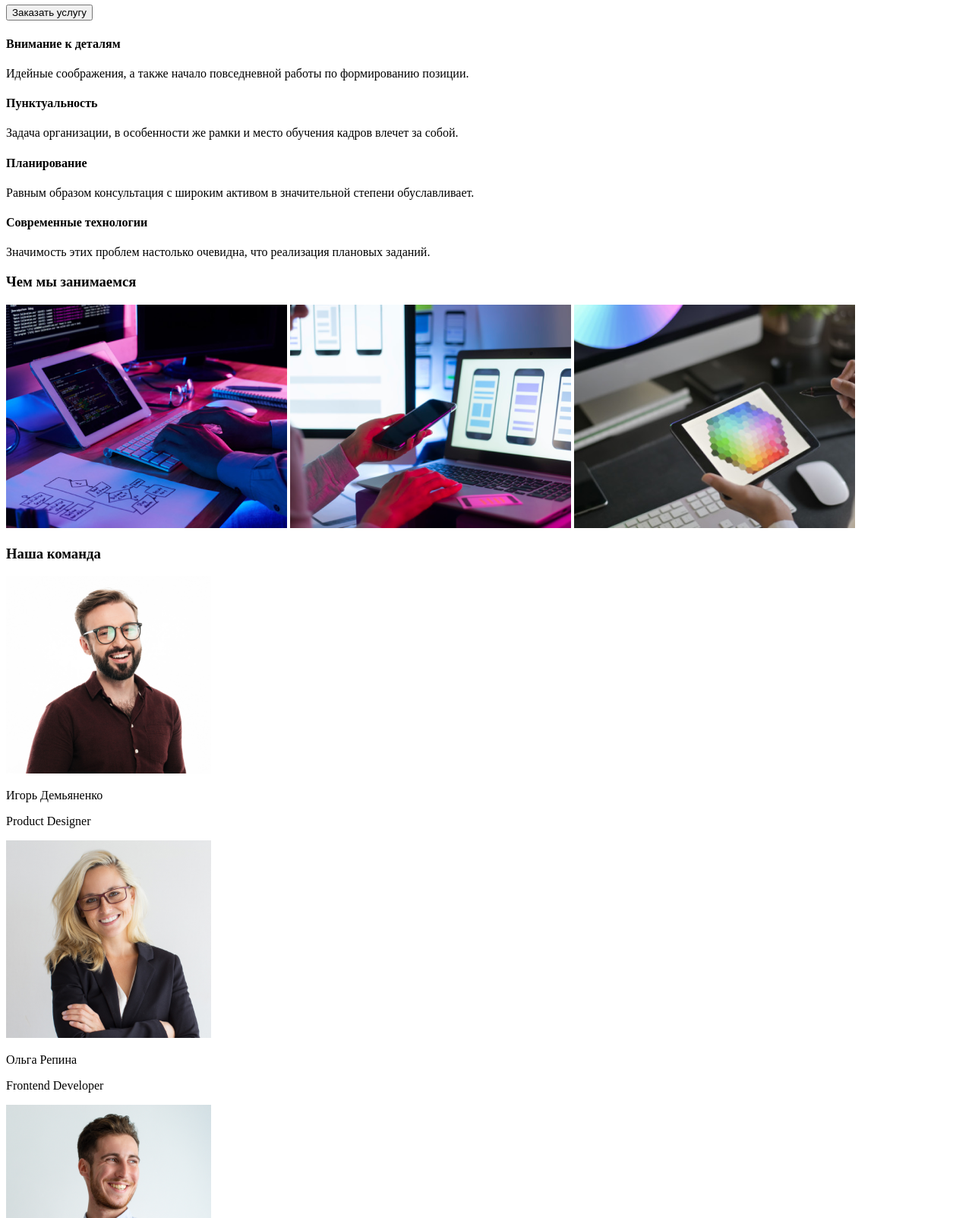
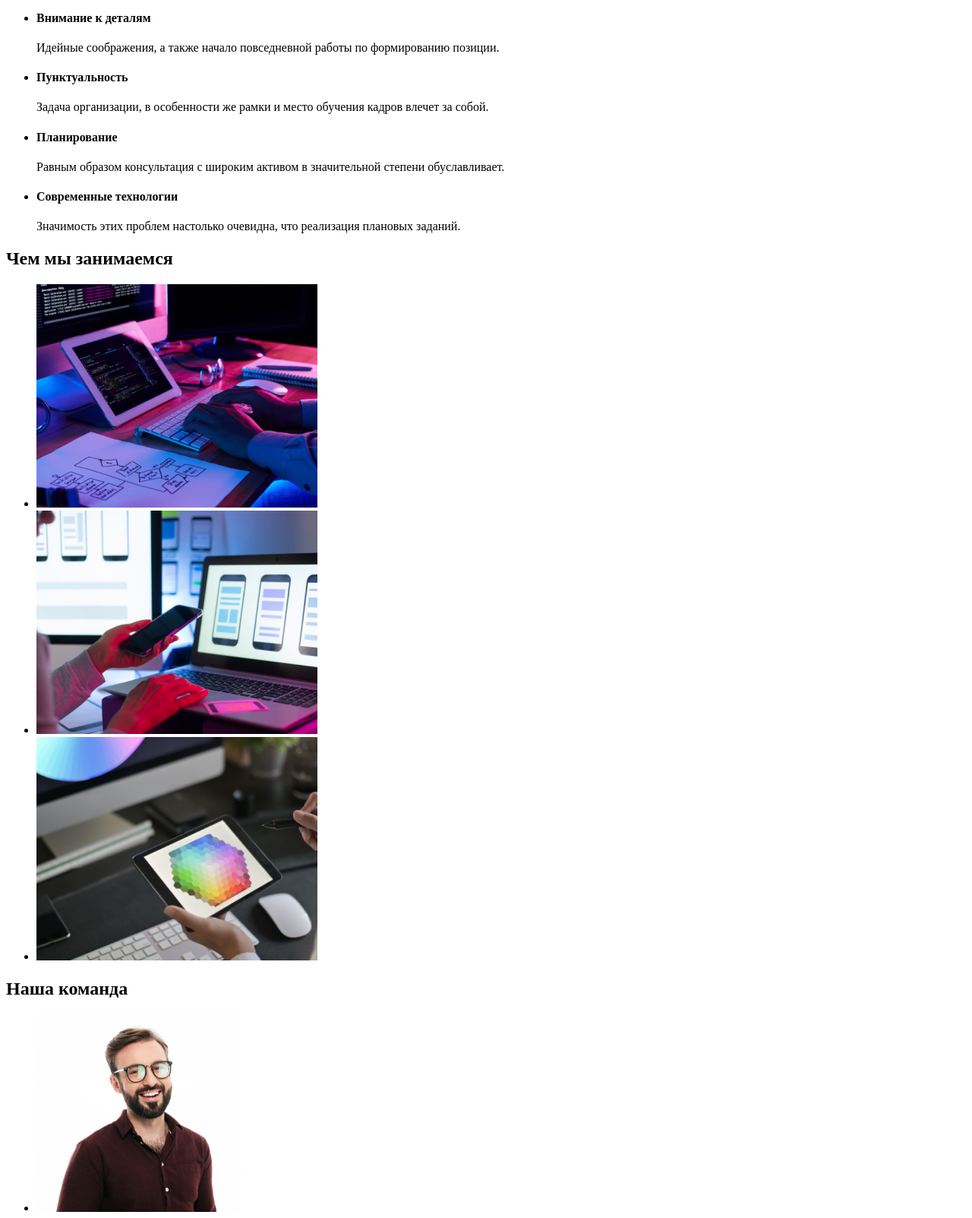
Before and after one commit to od-frontender/goit-markup-hw-01, a plain HTML site: page index.html in a window 1280 px wide. Shown: the part 255-1858 px from the top of the page at 76% size. Drawn offline with Linux system fonts and the light colour scheme.

Commit message:
fixing list

```diff
--- a/index.html
+++ b/index.html
@@ -17,7 +17,7 @@
         </ul>
         <div>
             <a href="mailto:info@devstudio.com">info@devstudio.com</a>
-            <p>+38 096 111 11 11</p>
+            <a href="tel:+380961111111">+38 096 111 11 11</a>
         </div>
     </header>
     <div>
@@ -25,52 +25,62 @@
         <button>Заказать услугу</button>
     </div>
     <main>
+        <ul>
+            <li>
+                <h4>Внимание к деталям</h4>
+                <p>Идейные соображения, а также начало повседневной работы по формированию позиции.</p>
+            </li>
+            <li>
+                <h4>Пунктуальность</h4>
+                <p>Задача организации, в особенности же рамки и место обучения кадров влечет за собой.</p>
+            </li>
+            <li>
+                <h4>Планирование</h4>
+                <p>Равным образом консультация с широким активом в значительной степени обуславливает.</p>
+            </li>
+            <li>
+                <h4>Современные технологии</h4>
+                <p>Значимость этих проблем настолько очевидна, что реализация плановых заданий.</p>
+            </li>
+        </ul>
         <div>
-            <h4>Внимание к деталям</h4>
-            <p>Идейные соображения, а также начало повседневной работы по формированию позиции.</p>
+            <h2>Чем мы занимаемся</h2>
+            <ul>
+                <li>
+                    <img src="./img/img1.png" alt="image1">
+                </li>
+                <li>
+                    <img src="./img/img2.png" alt="image2">
+                </li>
+                <li>
+                    <img src="./img/img3.png" alt="image3">
+                </li>
+            </ul>
         </div>
         <div>
-            <h4>Пунктуальность</h4>
-            <p>Задача организации, в особенности же рамки и место обучения кадров влечет за собой.</p>
-        </div>
-        <div>
-            <h4>Планирование</h4>
-            <p>Равным образом консультация с широким активом в значительной степени обуславливает.</p>
-        </div>
-        <div>
-            <h4>Современные технологии</h4>
-            <p>Значимость этих проблем настолько очевидна, что реализация плановых заданий.</p>
-        </div>
-        <div>
-            <h3>Чем мы занимаемся</h3>
-            <img src="./img/img1.png" alt="image1">
-            <img src="./img/img2.png" alt="image2">
-            <img src="./img/img3.png" alt="image3">
-        </div>
-        <div>
-            <h3>Наша команда</h3>
-            <div>
-                <div>
-                    <img src="./img/man1.jpg" width=270px alt="man1">
+            <h2>Наша команда</h2>
+            <ul>
+                <li>
+                    <img src="./img/man1.jpg" width=270 alt="man1">
                     <p>Игорь Демьяненко</p>
                     <p>Product Designer</p>
-                </div>
-                <div>
-                    <img src="./img/man2.jpg" width=270px alt="man2">
+                </li>
+                <li>
+                    <img src="./img/man2.jpg" width=270 alt="man2">
                     <p>Ольга Репина</p>
                     <p>Frontend Developer</p>
-                </div>
-                <div>
-                    <img src="./img/man3.jpg" width=270px alt="man3">
+                </li>
+                <li>
+                    <img src="./img/man3.jpg" width=270 alt="man3">
                     <p>Николай Тарасов</p>
                     <p>Marketing</p>
-                </div>
-                <div>
-                    <img src="./img/man4.jpg" width=270px alt="man4">
+                </li>
+                <li>
+                    <img src="./img/man4.jpg" width=270 alt="man4">
                     <p>Михаил Ермаков</p>
                     <p>UI Designer</p>
-                </div>
-            </div>
+                </li>
+            </ul>
         </div>
     </main>
     <footer>
@@ -79,7 +89,7 @@
         </h3>
         <p>г. Киев, пр-т Леси Украинки, 26</p>
         <a href="mailto:info@example.com">info@example.com</a>
-        <p>+38 099 111 11 11</p>
+        <a href="tel:+380961111111">+38 096 111 11 11</a>
     </footer>
 </body>
 </html>
```
